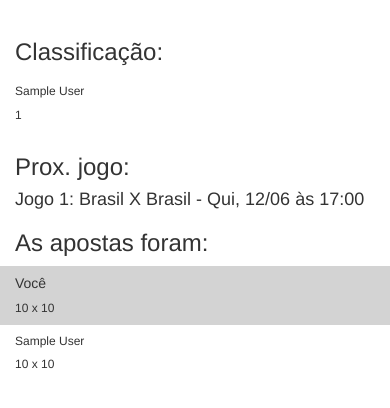
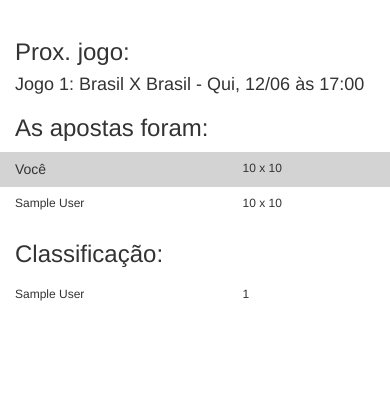
Before and after one commit to fcaneto/wc-betting-app, a Django app: template bolao/templates/ranking.html in a window 390 px wide. Shown: the part 51-459 px from the top of the page. Run offline with Django 3.2, Linux system fonts and the light colour scheme; data comes from the database, SQL or seed files in the repository; tables that the repository leaves empty hold one stand-in row (values such as "Sample post"); the template is opened without the code that fills it: values that come from a table or form of the project are taken from there, most other values are stand-ins (such as "Sample title", 1, 10 or a date in 2020); some libraries are stand-ins or nearby versions.

Commit message:
responsive

```diff
--- a/bolao/templates/base.html
+++ b/bolao/templates/base.html
@@ -63,5 +63,9 @@
 {% block closeBody %}
 {% endblock %}
 
+<script src="//ajax.googleapis.com/ajax/libs/jquery/1.11.1/jquery.min.js"></script>
+<script src="//netdna.bootstrapcdn.com/bootstrap/3.1.1/js/bootstrap.min.js"></script>
+<script src="//netdna.bootstrapcdn.com/bootstrap/3.1.1/js/collapse.min.js"></script>
+
 </body>
 </html>
--- a/bolao/templates/games.html
+++ b/bolao/templates/games.html
@@ -2,8 +2,6 @@
 
 {% block head %}
 
-  <script src="//ajax.googleapis.com/ajax/libs/jquery/1.11.1/jquery.min.js"></script>
-  <script src="//netdna.bootstrapcdn.com/bootstrap/3.1.1/js/bootstrap.min.js"></script>
   <script src="http://ajax.googleapis.com/ajax/libs/angularjs/1.2.16/angular.min.js"></script>
   <script src="http://ajax.googleapis.com/ajax/libs/angularjs/1.2.16/angular-cookies.min.js"></script>
   <script src="http://ajax.googleapis.com/ajax/libs/angularjs/1.2.16/angular-animate.min.js"></script>
--- a/bolao/templates/ranking.html
+++ b/bolao/templates/ranking.html
@@ -28,6 +28,37 @@
 
   <div class="row">
 
+    <div class="col-md-5">
+      <h3>Prox. jogo:</h3>
+      <h4>Jogo {{ next_game.id }}: {{ next_game.home_team.name }} X {{ next_game.away_team.name }} - Qui, 12/06 às
+        17:00</h4>
+
+
+      <h3>As apostas foram:</h3>
+
+      <div class="row gray">
+        <div class="col-md-9 col-xs-7">
+          <h5>Você</h5>
+        </div>
+        <div class="col-md-3 col-xs-5">
+          <h6>{{ my_bet.home_score }} x {{ my_bet.away_score }}</h6>
+        </div>
+      </div>
+
+      {% for bet in next_game_bets %}
+        <div class="row {% if forloop.counter|divisibleby:2 %}gray{% endif %}">
+          <div class="col-md-9 col-xs-7">
+            <h6>{{ bet.player.user.first_name }} {{ bet.player.user.last_name }}</h6>
+          </div>
+          <div class="col-md-3 col-xs-5">
+            <h6>{{ bet.home_score }} x {{ bet.away_score }}</h6>
+          </div>
+        </div>
+      {% endfor %}
+    </div>
+
+    <div class="col-md-1"></div>
+
     <div class="col-md-6">
       {% if not bet_room.is_open_to_betting %}
         <h3>Principal rival: </h3>
@@ -38,15 +69,15 @@
       {% for score in scores %}
         <div class="row {% if forloop.counter|divisibleby:2 %}gray{% endif %}">
 
-            <div class="col-md-7">
+          <div class="col-md-7 col-xs-7">
             <h6>{{ score.player.user.first_name }} {{ score.player.user.last_name }}</h6>
           </div>
 
-            <div class="col-md-2">
+          <div class="col-md-2 col-xs-2">
             <h6>{{ score.total_score }}</h6>
           </div>
 
-            <div class="col-md-2">
+          <div class="col-md-2 col-xs-2">
             {% if score.has_bet %}
               <h6><span class="glyphicon glyphicon-ok" style="margin-right: 5px"></span>Apostou!</h6>
             {% endif %}
@@ -56,36 +87,6 @@
       {% endfor %}
     </div>
 
-    <div class="col-md-1"></div>
-
-    <div class="col-md-5">
-      <h3>Prox. jogo:</h3>
-        <h4>Jogo {{ next_game.id }}: {{ next_game.home_team.name }} X {{ next_game.away_team.name }} - Qui, 12/06 às 17:00</h4>
-
-
-        <h3>As apostas foram:</h3>
-
-        <div class="row gray">
-          <div class="col-md-9">
-            <h5>Você</h5>
-          </div>
-          <div class="col-md-3">
-            <h6>{{ my_bet.home_score }} x {{ my_bet.away_score }}</h6>
-          </div>
-        </div>
-
-        {% for bet in next_game_bets %}
-        <div class="row {% if forloop.counter|divisibleby:2 %}gray{% endif %}">
-          <div class="col-md-9">
-            <h6>{{ bet.player.user.first_name }} {{ bet.player.user.last_name }}</h6>
-          </div>
-          <div class="col-md-3">
-            <h6>{{ bet.home_score }} x {{ bet.away_score }}</h6>
-          </div>
-        </div>
-        {% endfor %}
-    </div>
-
   </div>
 
 
```
Also changed, not shown: README.md. Lines whose indentation alone changed are shown as unchanged.
